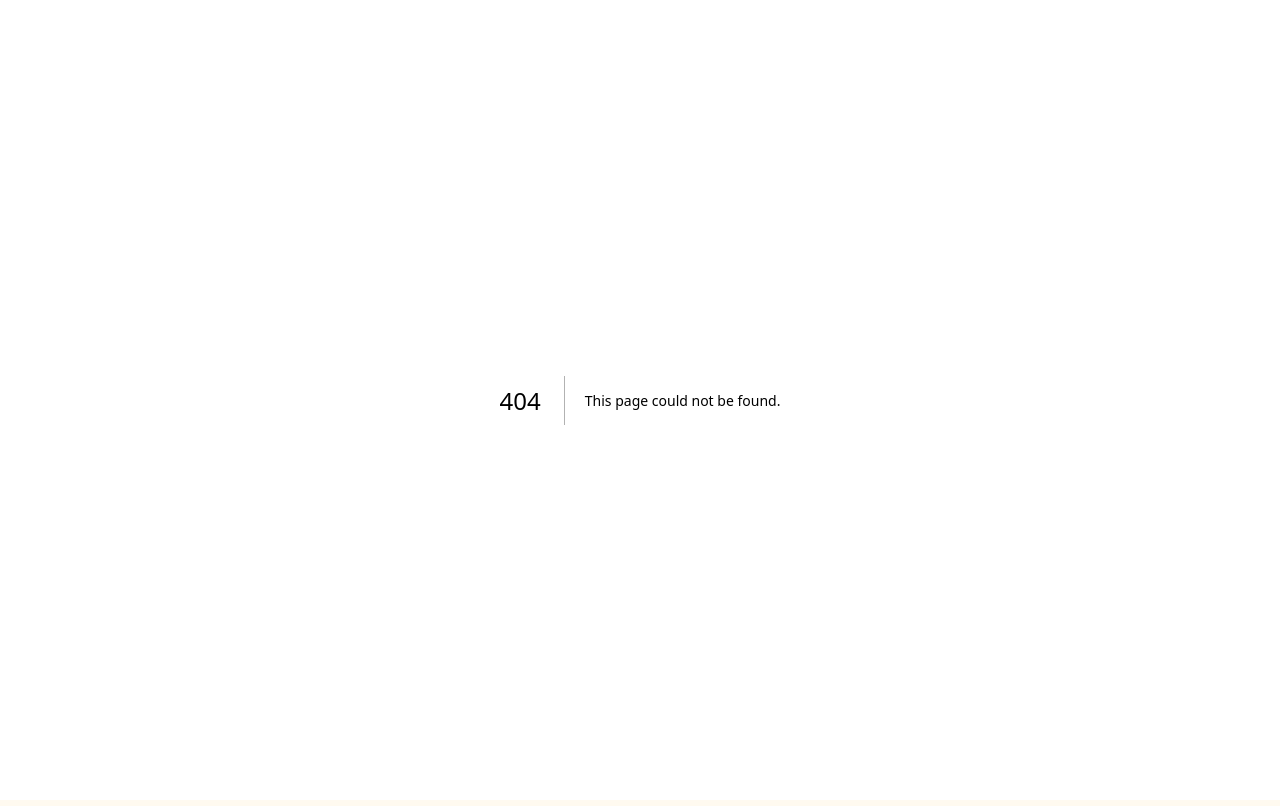
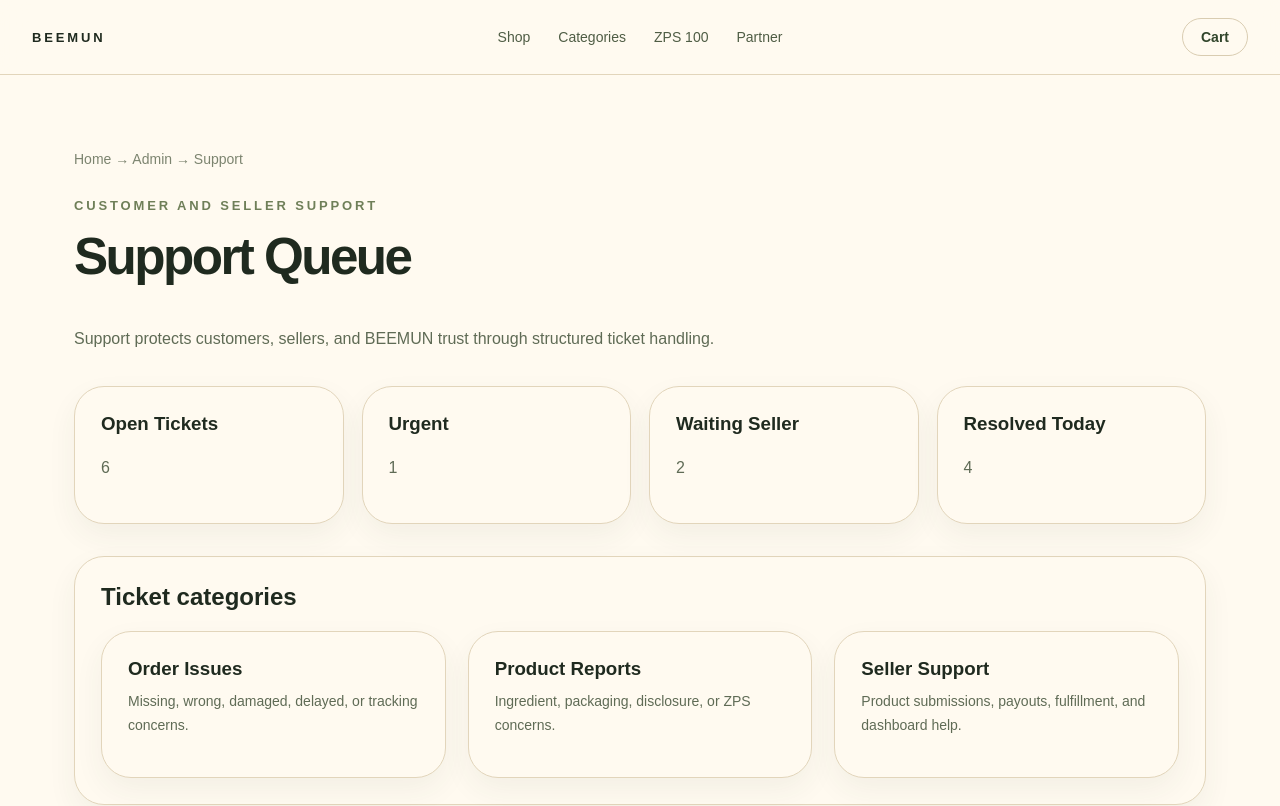
Before and after one commit to reveritnow/beemun-frontend, a Next.js app: page /admin-support-demo in a window 1280 px wide. Before the commit this address had no page. Shown: the top 806 px of the page. Built offline with nearby package versions, Linux system fonts and the light colour scheme.

Commit message:
Create admin support demo page

```diff
--- /dev/null
+++ b/src/app/admin-support-demo/page.tsx
@@ -0,0 +1,33 @@
+import SiteHeader from '@/components/SiteHeader'
+import SiteFooter from '@/components/SiteFooter'
+
+export default function AdminSupportDemoPage() {
+  return (
+    <main>
+      <SiteHeader />
+      <section className="section-wrap dashboard-page">
+        <div className="breadcrumb">Home → Admin → Support</div>
+        <p className="section-eyebrow">Customer and seller support</p>
+        <h1>Support Queue</h1>
+        <p className="section-copy">Support protects customers, sellers, and BEEMUN trust through structured ticket handling.</p>
+
+        <div className="dashboard-grid">
+          <div className="dashboard-panel"><h3>Open Tickets</h3><p>6</p></div>
+          <div className="dashboard-panel"><h3>Urgent</h3><p>1</p></div>
+          <div className="dashboard-panel"><h3>Waiting Seller</h3><p>2</p></div>
+          <div className="dashboard-panel"><h3>Resolved Today</h3><p>4</p></div>
+        </div>
+
+        <section className="product-info-section">
+          <h2>Ticket categories</h2>
+          <div className="three-grid">
+            <div className="info-card"><h3>Order Issues</h3><p>Missing, wrong, damaged, delayed, or tracking concerns.</p></div>
+            <div className="info-card"><h3>Product Reports</h3><p>Ingredient, packaging, disclosure, or ZPS concerns.</p></div>
+            <div className="info-card"><h3>Seller Support</h3><p>Product submissions, payouts, fulfillment, and dashboard help.</p></div>
+          </div>
+        </section>
+      </section>
+      <SiteFooter />
+    </main>
+  )
+}
```
